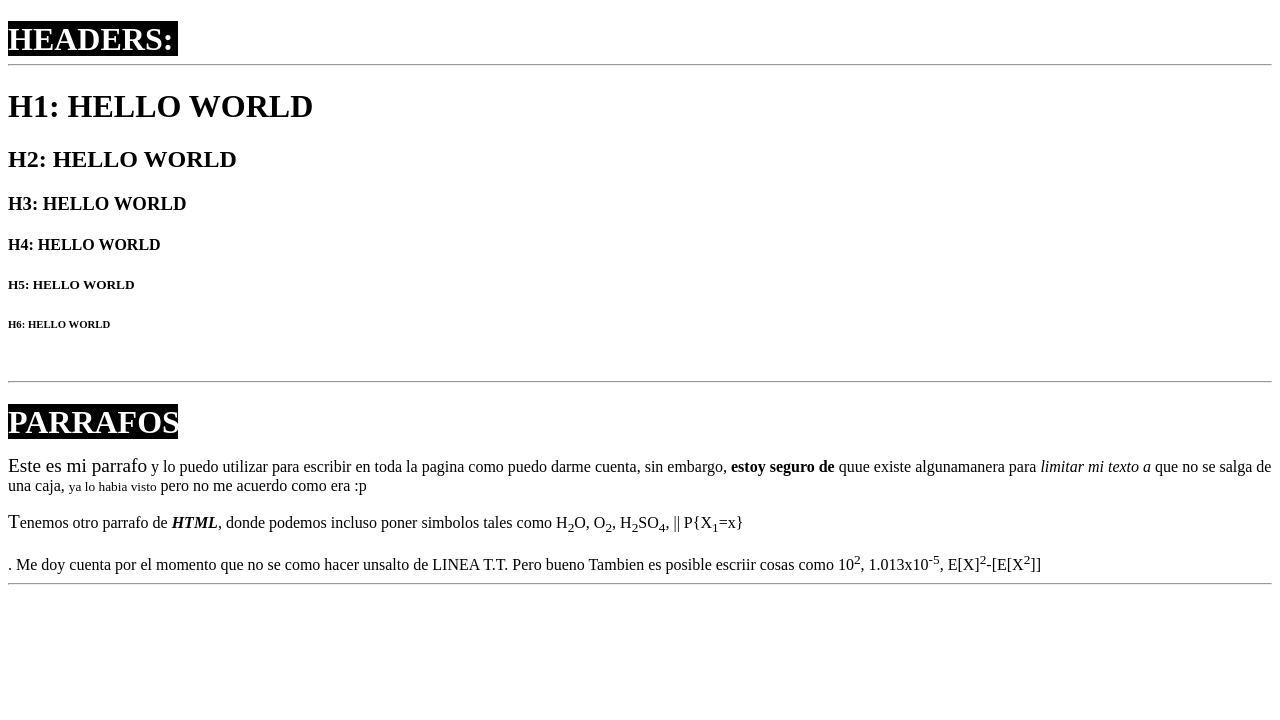
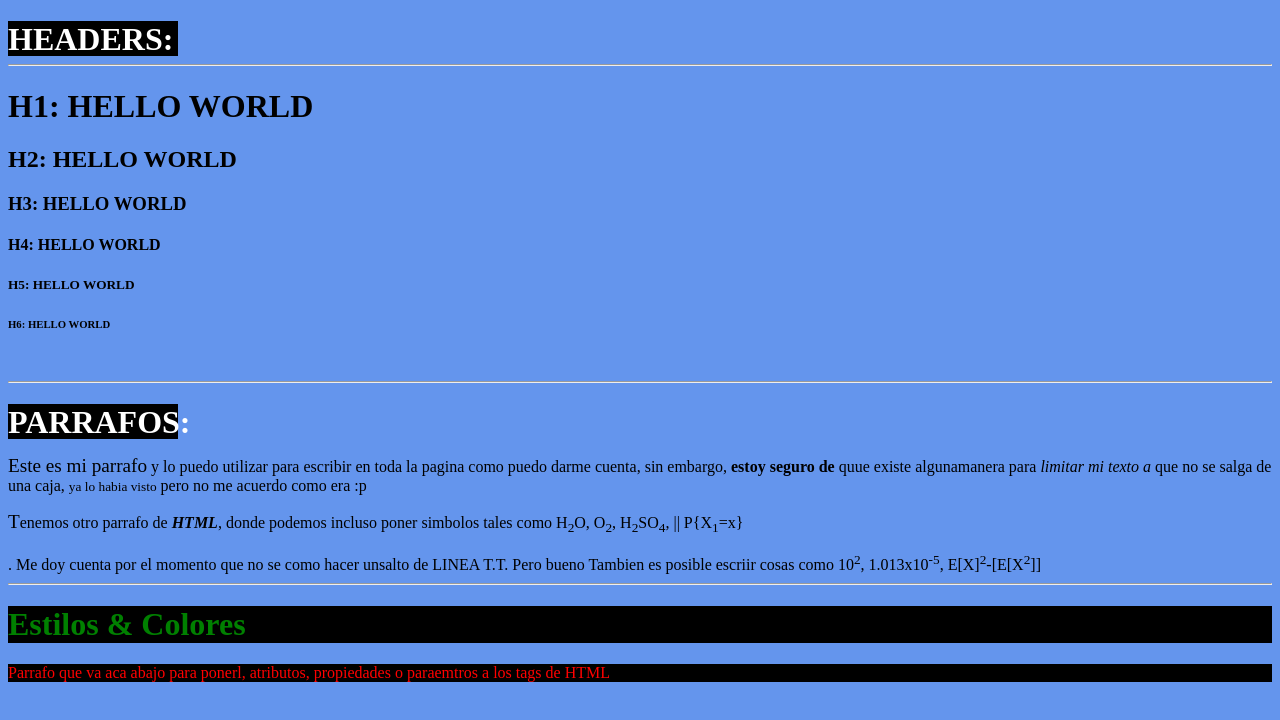
Before and after one commit to willandru/HTML, a plain HTML site: page HTML_COURSE/index.html in a window 1280 px wide. Drawn offline with Linux system fonts and the light colour scheme.

Commit message:
DONE:: BASICS of HTML
That was very basic ~2hrs or less

```diff
--- a/HTML_COURSE/index.html
+++ b/HTML_COURSE/index.html
@@ -8,7 +8,7 @@
     <link rel="stylesheet" href="style.css"/>
     <title>WILLANDRU'S BOARD</title>
 </head>
-<body>
+<body style="background-color: cornflowerblue;">
 
     <div class="title">
         <h1 >HEADERS:</h1>
@@ -37,5 +37,11 @@
     <br>
     <hr>
 
+
+    <!-- Esto es un COMENTARIO en HTML; very cool-->
+
+        <h1 style="color: green; background-color: black;">Estilos & Colores</h1>
+        <p style="color: red; background-color: black;"> Parrafo que va aca abajo para ponerl, atributos, propiedades o paraemtros a los tags de HTML</p>
+
 </body>
 </html>
```
